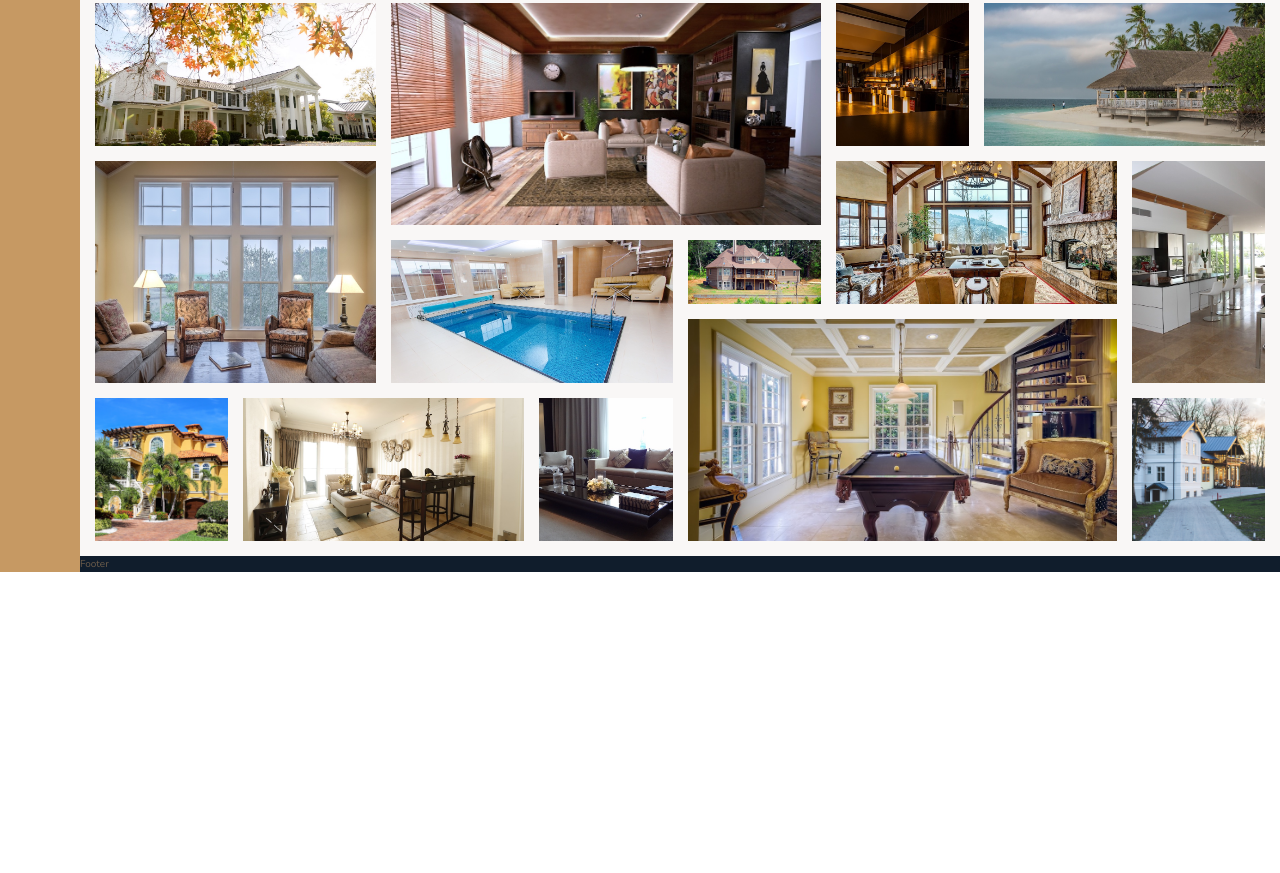
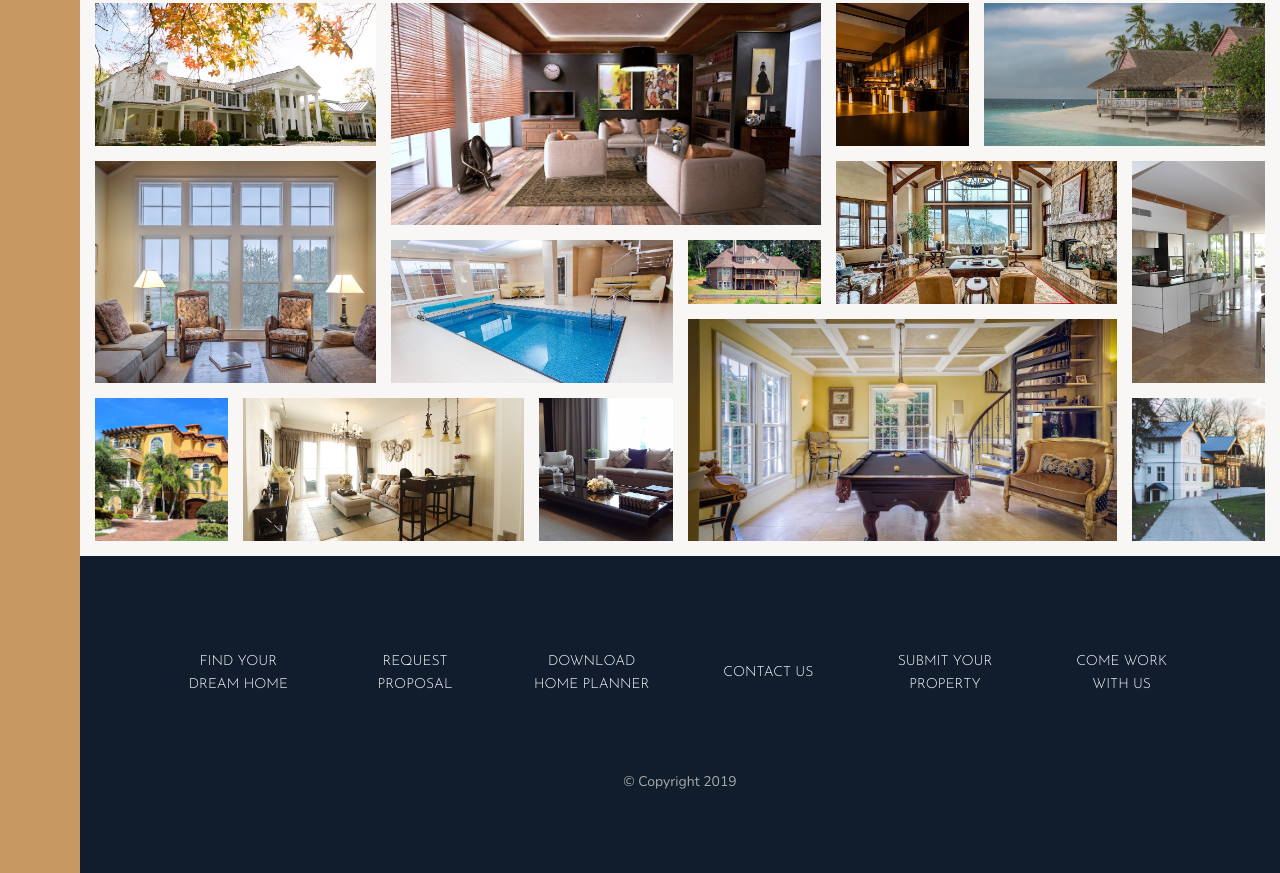
Before and after one commit to asonni/nexter, a website: page index.html in a window 1280 px wide. Shown: the part 3072-3945 px from the top of the page. Before the commit the page ends 3644 px from the top, so only its background shows below. Drawn offline with nearby package versions, Linux system fonts and the light colour scheme.

Commit message:
Building the Footer

```diff
--- a/index.html
+++ b/index.html
@@ -379,7 +379,29 @@
       </figure>
     </section>
     <footer class="footer">
-      Footer
+      <ul class="nav">
+        <li class="nav__item">
+          <a href="#" class="nav__link">Find your dream home</a>
+        </li>
+        <li class="nav__item">
+          <a href="#" class="nav__link">Request proposal</a>
+        </li>
+        <li class="nav__item">
+          <a href="#" class="nav__link">Download home planner</a>
+        </li>
+        <li class="nav__item">
+          <a href="#" class="nav__link">Contact us</a>
+        </li>
+        <li class="nav__item">
+          <a href="#" class="nav__link">Submit your property</a>
+        </li>
+        <li class="nav__item">
+          <a href="#" class="nav__link">Come work with us</a>
+        </li>
+      </ul>
+      <p class="copyright">
+        &copy; Copyright 2019
+      </p>
     </footer>
   </body>
 </html>
--- a/sass/_footer.scss
+++ b/sass/_footer.scss
@@ -1,4 +1,43 @@
 .footer {
   background-color: $color-secondary;
   grid-column: full-start / full-end;
+  padding: 8rem;
 }
+
+.nav {
+  list-style: none;
+
+  display: grid;
+  grid-template-columns: repeat(auto-fit, minmax(15rem, 1fr));
+  gap: 2rem;
+  align-items: center;
+
+  &__link:link,
+  &__link:visited {
+    font-size: 1.4rem;
+    color: #fff;
+    text-decoration: none;
+    font-family: $font-display;
+    text-transform: uppercase;
+    text-align: center;
+    padding: 1.5rem;
+    display: block;
+    transition: all 0.2s;
+  }
+
+  &__link:hover,
+  &__link:active {
+    background-color: rgba(#fff, 0.05);
+    transform: translateY(-3px);
+  }
+}
+
+.copyright {
+  font-size: 1.4rem;
+  color: $color-grey-light-2;
+  margin-top: 6rem;
+  margin-right: auto;
+  margin-left: auto;
+  text-align: center;
+  width: 70%;
+}
```
Also changed, not shown: css/style.css.
